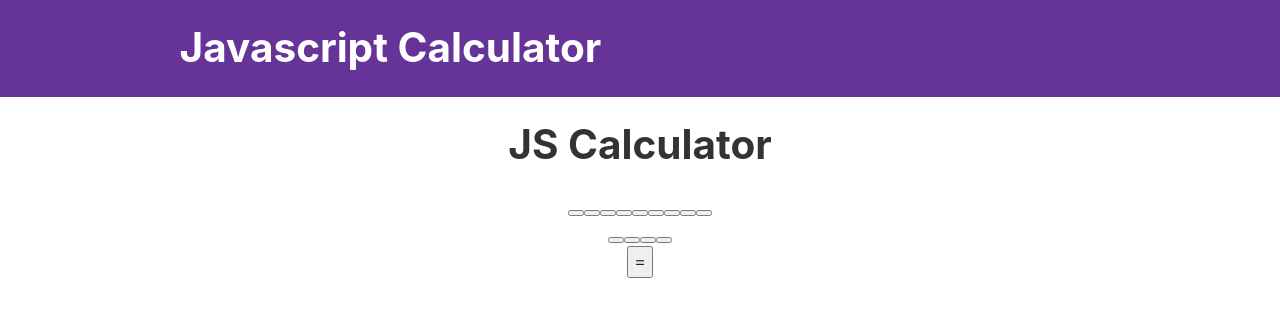
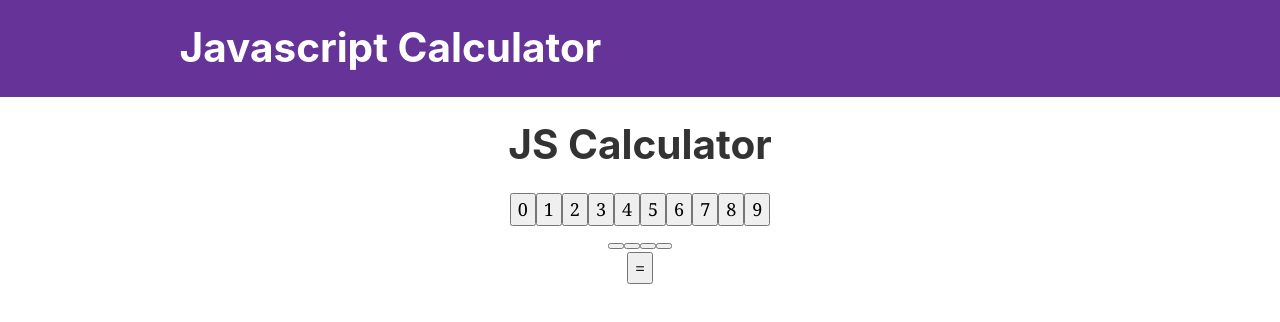
Before and after one commit to osogrizz/js-calculator, a Gatsby site: page / in a window 1280 px wide. Built offline with nearby package versions, Linux system fonts and the light colour scheme; Gatsby itself is replaced by a stand-in of ours.

Commit message:
Added digits

```diff
--- a/src/pages/index.js
+++ b/src/pages/index.js
@@ -10,16 +10,16 @@ const IndexPage = () => (
     <div>
       <h1>JS Calculator</h1>
       <div>
-        <buttton id="zero"></buttton>
-        <button id="one"></button>
-        <button id="two"></button>
-        <button id="three"></button>
-        <button id="four"></button>
-        <button id="five"></button>
-        <button id="six"></button>
-        <button id="seven"></button>
-        <button id="eight"></button>
-        <button id="nine"></button>
+        <button id="zero">0</button>
+        <button id="one">1</button>
+        <button id="two">2</button>
+        <button id="three">3</button>
+        <button id="four">4</button>
+        <button id="five">5</button>
+        <button id="six">6</button>
+        <button id="seven">7</button>
+        <button id="eight">8</button>
+        <button id="nine">9</button>
       </div>
       <div>
         <button id="add"></button>
```
